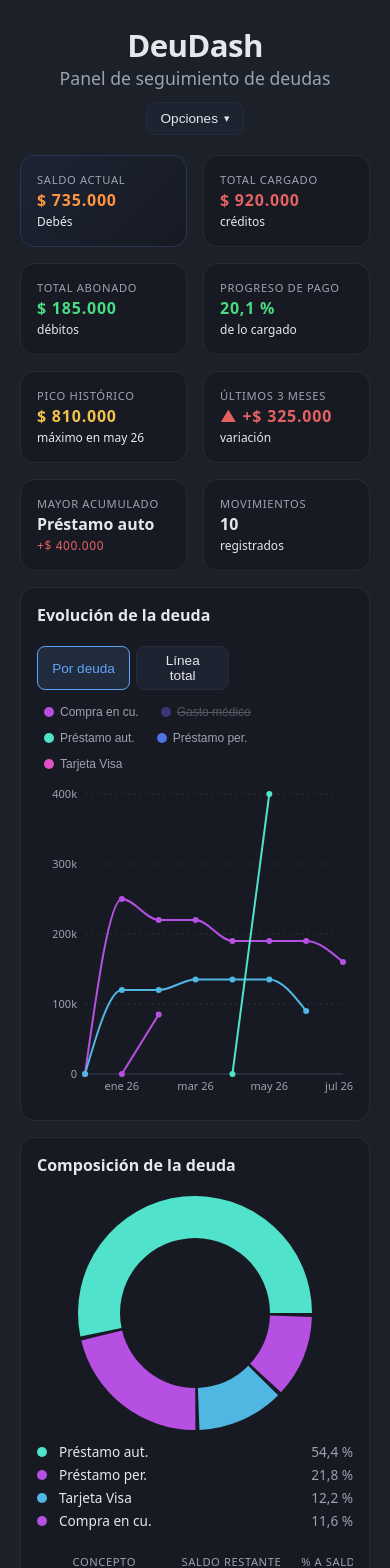
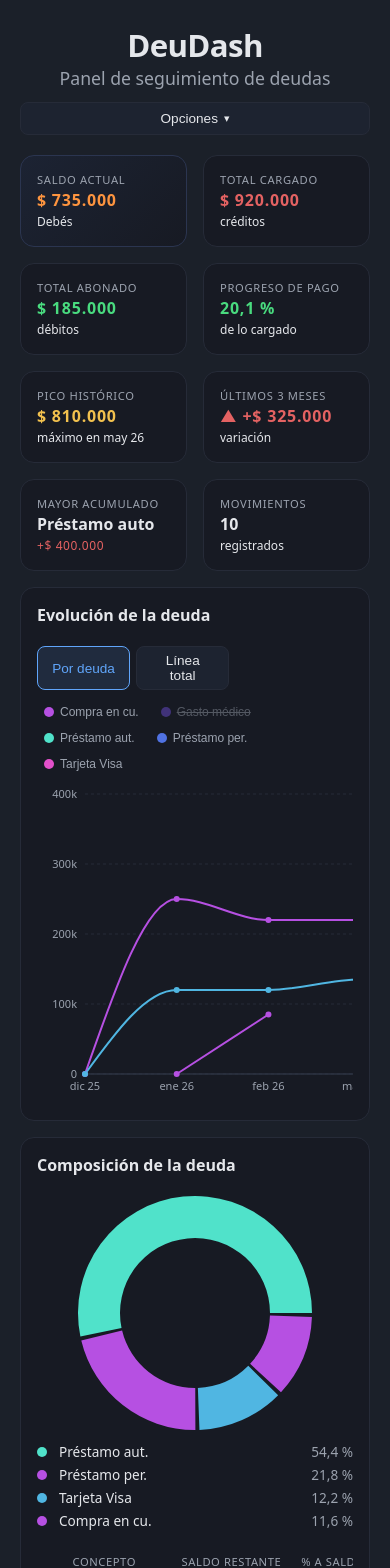
Before and after one commit to glramirezj26-cloud/deudash, a React (Vite) app: page / in a window 390 px wide. Shown: the top 1568 px of the page. Built offline with nearby package versions, Linux system fonts and the light colour scheme.

Commit message:
beta 1.2.0

```diff
--- a/src/components/BalanceChart.tsx
+++ b/src/components/BalanceChart.tsx
@@ -1,4 +1,4 @@
-import { useState } from 'react';
+import { useRef, useState } from 'react';
 import {
   CartesianGrid,
   Line,
@@ -41,19 +41,6 @@ function TooltipGrafico({ active, payload }: { active?: boolean; payload?: Array
       <div className={punto.neto > 0 ? 'monto-credito' : punto.neto < 0 ? 'monto-debito' : ''}>
         Neto: {fmtFirmado(punto.neto)}
       </div>
-      {punto.entradas.length > 0 && (
-        <div className="tooltip-lista">
-          {punto.entradas.map((e) => (
-            <div key={e.id} className="tooltip-item">
-              <span>{e.nombre}</span>
-              <span className={e.tipo === 'credito' ? 'monto-credito' : 'monto-debito'}>
-                {e.tipo === 'credito' ? '+' : '−'}
-                {fmt(e.monto)}
-              </span>
-            </div>
-          ))}
-        </div>
-      )}
     </div>
   );
 }
@@ -84,8 +71,42 @@ function TooltipDeuda({
   );
 }
 
+function BubblePunto({ vista, fila }: { vista: Vista; fila: PuntoSerie | Record<string, string | number> }) {
+  if (vista === 'total') {
+    const p = fila as PuntoSerie;
+    return (
+      <div className="tooltip-chart">
+        <div className="tooltip-titulo">{p.etiqueta}</div>
+        <div className="tooltip-saldo">Saldo: {fmt(p.saldo)}</div>
+        <div className={p.neto > 0 ? 'monto-credito' : p.neto < 0 ? 'monto-debito' : ''}>
+          Neto: {fmtFirmado(p.neto)}
+        </div>
+      </div>
+    );
+  }
+  const filaRec = fila as Record<string, string | number>;
+  const items: Array<[string, number]> = [];
+  for (const [k, v] of Object.entries(filaRec)) {
+    if (k !== 'clave' && k !== 'etiqueta' && typeof v === 'number') items.push([k, v]);
+  }
+  return (
+    <div className="tooltip-chart">
+      <div className="tooltip-titulo">{String(filaRec.etiqueta ?? '')}</div>
+      {items.map(([nombre, valor]) => (
+        <div key={nombre} className="tooltip-item">
+          <span>{nombre}</span>
+          <span>{fmt(valor)}</span>
+        </div>
+      ))}
+    </div>
+  );
+}
+
 export default function BalanceChart({ entradas, onToggleConcepto }: Props) {
   const [vista, setVista] = useState<Vista>('deuda');
+  const [puntoActivo, setPuntoActivo] = useState<{ x: number; y: number; indice: number } | null>(null);
+  const scrollRef = useRef<HTMLDivElement>(null);
+  const chartRef = useRef<HTMLDivElement>(null);
 
   if (entradas.length === 0) {
     return (
@@ -140,6 +161,45 @@ export default function BalanceChart({ entradas, onToggleConcepto }: Props) {
     });
   }
 
+  const manejarTap = (estado: { activeIndex?: number | string | null } | null, e: React.MouseEvent) => {
+    const scrollRect = scrollRef.current?.getBoundingClientRect();
+    const contentRect = chartRef.current?.getBoundingClientRect();
+    if (!scrollRect || !contentRect) {
+      setPuntoActivo(null);
+      return;
+    }
+
+    let indice: number | null = null;
+    const act = estado?.activeIndex;
+    if (typeof act === 'number' && Number.isInteger(act)) indice = act;
+    else if (typeof act === 'string') {
+      const n = Number(act);
+      if (Number.isInteger(n)) indice = n;
+    }
+
+    if (indice === null) {
+      const x = e.clientX - contentRect.left;
+      const plotW = contentRect.width - 48 - 10;
+      const n = data.length;
+      if (n === 1) indice = 0;
+      else if (plotW > 0 && n > 1) {
+        const est = Math.round((x - 48) / (plotW / (n - 1)));
+        if (est >= 0 && est < n) indice = est;
+      }
+    }
+
+    if (indice === null || indice >= data.length) {
+      setPuntoActivo(null);
+      return;
+    }
+
+    setPuntoActivo((prev) =>
+      prev && prev.indice === indice
+        ? null
+        : { indice, x: e.clientX - scrollRect.left, y: e.clientY - scrollRect.top }
+    );
+  };
+
   return (
     <div className="tarjeta grafico">
       <div className="grafico-head">
@@ -148,14 +208,14 @@ export default function BalanceChart({ entradas, onToggleConcepto }: Props) {
           <button
             type="button"
             className={vista === 'deuda' ? 'seleccionado' : ''}
-            onClick={() => setVista('deuda')}
+            onClick={() => { setVista('deuda'); setPuntoActivo(null); }}
           >
             Por deuda
           </button>
           <button
             type="button"
             className={vista === 'total' ? 'seleccionado' : ''}
-            onClick={() => setVista('total')}
+            onClick={() => { setVista('total'); setPuntoActivo(null); }}
           >
             Línea total
           </button>
@@ -184,8 +244,10 @@ export default function BalanceChart({ entradas, onToggleConcepto }: Props) {
           No hay entradas visibles para graficar. Activá algún concepto de la leyenda o los toggles de la tabla.
         </p>
       ) : (
+        <div className="grafico-scroll" ref={scrollRef}>
+          <div className="chart-ancho" ref={chartRef}>
         <ResponsiveContainer width="100%" height={320}>
-        <LineChart data={data as Array<Record<string, unknown>>} margin={{ top: 10, right: 10, left: 0, bottom: 0 }}>
+        <LineChart data={data as Array<Record<string, unknown>>} margin={{ top: 10, right: 10, left: 0, bottom: 0 }} onClick={manejarTap}>
           <CartesianGrid stroke={cssVar('--border')} strokeDasharray="3 3" vertical={false} />
           <XAxis
             dataKey="etiqueta"
@@ -245,6 +307,19 @@ export default function BalanceChart({ entradas, onToggleConcepto }: Props) {
           )}
         </LineChart>
         </ResponsiveContainer>
+          </div>
+          {puntoActivo && puntoActivo.indice >= 0 && puntoActivo.indice < data.length && (
+            <div
+              className="bubble-punto"
+              style={{
+                left: Math.max(4, Math.min(puntoActivo.x + 12, (scrollRef.current?.clientWidth ?? 320) - 190 - 4)),
+                top: Math.max(4, puntoActivo.y - 44),
+              }}
+            >
+              <BubblePunto vista={vista} fila={data[puntoActivo.indice]} />
+            </div>
+          )}
+        </div>
       )}
     </div>
   );
--- a/src/components/Composicion.tsx
+++ b/src/components/Composicion.tsx
@@ -110,6 +110,7 @@ export default function Composicion({ entradas, onRecolor, onEliminarConcepto }:
               {resumen.map((r) => (
                 <tr key={r.nombre}>
                   <td className="dot-celda">
+                    <span className="dot-fila">
                       <button
                         type="button"
                         className="dot-boton"
@@ -120,6 +121,7 @@ export default function Composicion({ entradas, onRecolor, onEliminarConcepto }:
                       ></button>
                       <span className="truncar" title={r.nombre}>
                         {nombreCorto(r.nombre)}
+                      </span>
                     </span>
                     {recoloreando === r.nombre && (
                       <div className="paleta-pop">
--- a/src/index.css
+++ b/src/index.css
@@ -174,6 +174,10 @@ h2 {
 }
 
 @media (max-width: 767px) {
+  .menu-acciones {
+    width: 100%;
+  }
+
   .tabla-head .nota {
     display: flex;
     align-items: center;
@@ -326,6 +330,33 @@ button.peligro.armado:hover {
   margin-bottom: var(--gap-section);
 }
 
+.grafico-scroll {
+  position: relative;
+  overflow-x: auto;
+}
+
+.chart-ancho {
+  min-width: 100%;
+}
+
+.bubble-punto {
+  position: absolute;
+  z-index: 45;
+  pointer-events: none;
+}
+
+@media (max-width: 767px) {
+  .chart-ancho {
+    min-width: 700px;
+  }
+}
+
+@media (min-width: 768px) {
+  .grafico-scroll {
+    overflow: visible;
+  }
+}
+
 .grafico-head {
   display: flex;
   justify-content: space-between;
@@ -407,10 +438,14 @@ button.peligro.armado:hover {
 
 .dot-celda {
   position: relative;
+}
+
+.dot-celda .dot-fila {
   display: flex;
   align-items: center;
   gap: 6px;
   justify-content: flex-start;
+  min-width: 0;
 }
 
 .celda-nombre {
@@ -469,15 +504,6 @@ button.peligro.armado:hover {
 
 .tooltip-chart .tooltip-saldo {
   margin-bottom: 2px;
-}
-
-.tooltip-lista {
-  margin-top: 8px;
-  border-top: 1px solid var(--border);
-  padding-top: 6px;
-  display: flex;
-  flex-direction: column;
-  gap: 4px;
 }
 
 .tooltip-item {
@@ -541,6 +567,7 @@ button.peligro.armado:hover {
 
 .tabla-resumen tfoot td {
   border-top: 2px solid var(--border);
+  border-bottom: none;
   background: var(--card-2);
   font-weight: 700;
 }
@@ -805,6 +832,7 @@ td {
 
 .tabla-resumen td {
   text-align: right;
+  border-bottom: 1px solid var(--border);
 }
 
 .th-ordenable {
@@ -834,6 +862,14 @@ th[aria-sort='descending'] .th-ordenable {
 
 tbody tr:hover td {
   background: var(--row-hover);
+}
+
+.tabla-resumen tbody tr:hover {
+  background: var(--row-hover);
+}
+
+.tabla-resumen tbody tr:hover td {
+  background: transparent;
 }
 
 .fila-oculta td {
```
Also changed, not shown: 1 other file (tests, documents, lock files or other folders). Lines whose indentation alone changed are shown as unchanged.
